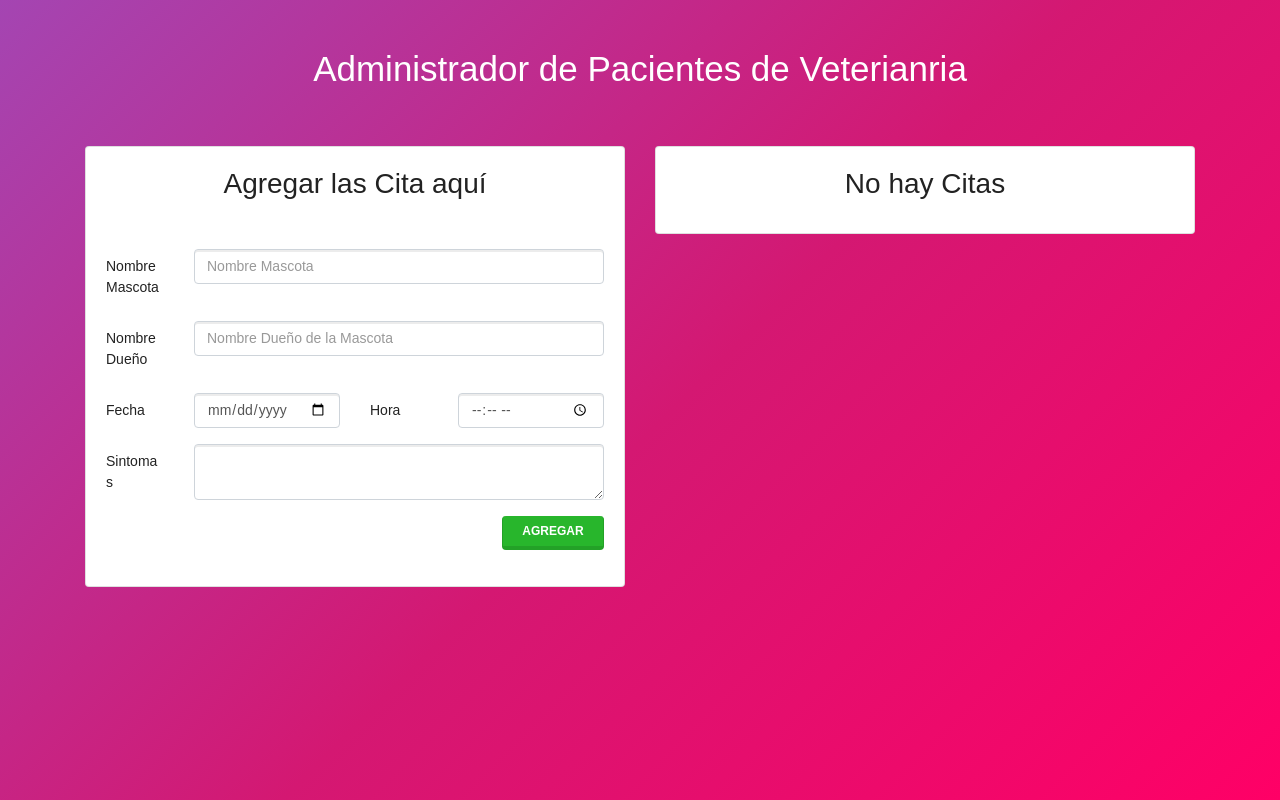
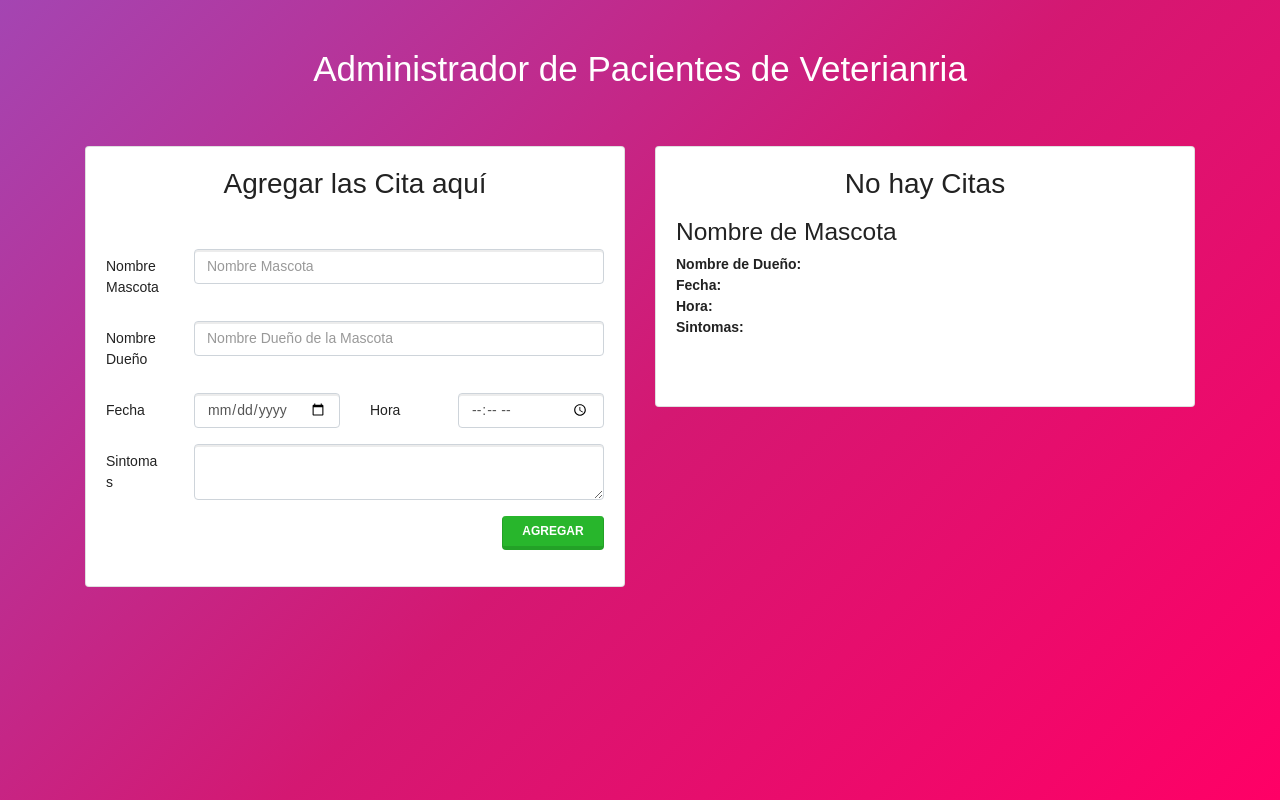
Before and after one commit to Ricuesta86/citas-react, a React (Create React App) app: page / in a window 1280 px wide. Built offline with nearby package versions, Linux system fonts and the light colour scheme.

Commit message:
Se creo el componente Cita

```diff
--- /dev/null
+++ b/src/componentes/Cita.js
@@ -0,0 +1,20 @@
+import React, { Component } from 'react'
+
+export class Cita extends Component {
+    render() {
+        return (
+            <div className="media mt-3">
+                <div className="media-body">
+                    <h3 className="mt-0">Nombre de Mascota</h3>
+                    <p className="card-text"><span>Nombre de Dueño:</span></p>
+                    <p className="card-text"><span>Fecha:</span></p>
+                    <p className="card-text"><span>Hora:</span></p>
+                    <p className="card-text"><span>Sintomas:</span></p>
+                    <p className="card-text"><span></span></p>
+                </div>
+            </div>
+        )
+    }
+}
+
+export default Cita
--- a/src/componentes/ListaCitas.js
+++ b/src/componentes/ListaCitas.js
@@ -1,4 +1,5 @@
 import React, { Component } from 'react'
+import Cita from './Cita'
 
 export class ListaCitas extends Component {
     render() {
@@ -12,6 +13,10 @@ export class ListaCitas extends Component {
             <div className="card mt-5">
                 <div className="card-body">
                     <h2 className="card-title text-center">{mensaje}</h2>
+
+                    <div className="lista-citas">
+                        <Cita />
+                    </div>
                 </div>
             </div>
         )
```
